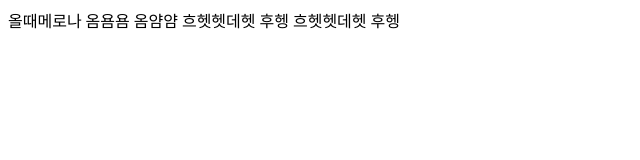
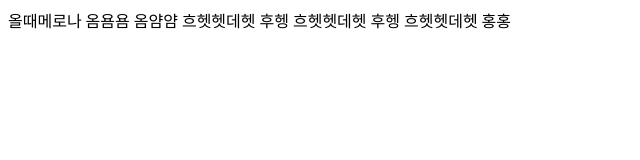
Before and after one commit to ewred1/olddemerona, a plain HTML site: page index.html in a window 1280 px wide. Shown: the whole page, without its empty margins (0-640 px from the left). Drawn offline with Linux system fonts and the light colour scheme.

Commit message:
메세지

```diff
--- a/index.html
+++ b/index.html
@@ -10,5 +10,6 @@
   옴얌얌
   흐헷헷데헷 후헹
   흐헷헷데헷 후헹
+  흐헷헷데헷 홍홍
 </body>
 </html>
```
